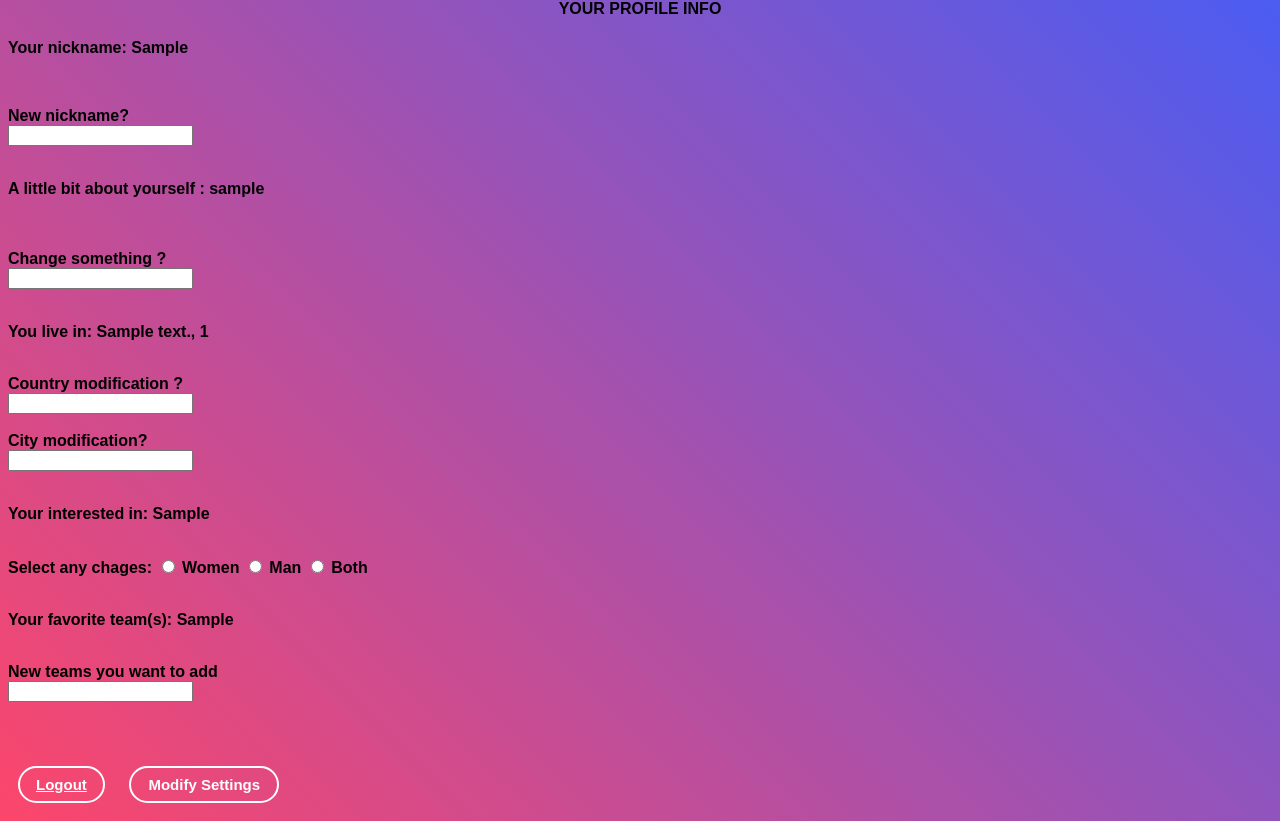
After one commit to adatechschool/projet_collectif_reseau_social_php-projet_rasmus, a PHP site: page /edit_account.php in a window 1280 px wide. The commit adds this page. Shown: the part 142-963 px from the top of the page. Run offline with PHP 8.4, Linux system fonts and the light colour scheme; the visitor is signed in with stand-in values (Sample User, id 1); tables that the repository leaves empty or names only in its code hold one stand-in row (values such as "Sample post").

Commit message:
uplaod succes settings and update settings php doc

```diff
--- /dev/null
+++ b/edit-account.css
@@ -0,0 +1,43 @@
+@import url("https://fonts.googleapis.com/css?family=Abril+Fatface|Open+Sans:400,700&display=swap");
+
+/* font-family: 'Abril Fatface', cursive;
+font-family: 'Open Sans', sans-serif; */
+body {
+  background: linear-gradient(45deg, #FC466B, #3F5EFB);
+  font-family: arial, sans-serif;
+}
+
+.btn {
+  background: none;
+  border: 2px solid white;
+  font-size: 15px ;
+  border-radius: 150px;
+  align-self: center;
+  width: 150px;
+  padding: 8px 16px;
+  margin: 10px;
+  color: white;
+  font-weight: bold;
+  cursor: pointer;
+  transition: all 0.1s ease-in-out 0.1s;
+}
+.btn:hover {
+  background: white;
+  color: rgb(249, 63, 190);
+}
+.header{
+  margin-left: 30px;
+  display: flex;
+  flex-direction: row-reverse;
+  justify-content: flex-end;
+  align-items: center;
+}
+h1 {
+  margin-left: 30px;
+}
+blockquote {
+  background: #eee;
+  border-radius: 5px;
+  margin: 16px 0;
+  margin-top: -30px;
+}
--- /dev/null
+++ b/edit_account.php
@@ -0,0 +1,150 @@
+<?php
+    //include("includes/header.php");
+    session_start();
+    include 'connect.php';
+    $id_registration = $_SESSION['id'];
+
+
+    // Connecting to user table
+    $sql_user = "SELECT * FROM social_network.user WHERE id_registration = '$id_registration'";
+    $result_user = mysqli_query($conn, $sql_user);
+    $row = mysqli_fetch_row($result_user);
+
+    $nickname = $row[1];
+    $gender = $row[2];
+    $description = $row[4];
+    $orientation = $row[5];
+    $country = $row[6];
+    $city = $row[7];
+    $teams = $row[8];
+    $img = "./image/" . $row[9];
+
+    //to upload modifications;
+    if (isset($_POST['settings'])) {
+
+        $nickname = $_POST['nickname'];
+        @$orientation = $_POST['orientation'];
+        $description = $_POST['description'];
+        $country = $_POST['country'];
+        $city = $_POST['city'];
+        $teams = $_POST['teams'];
+        $filename = $_FILES["uploadfile"]["name"];
+        $tempname = $_FILES["uploadfile"]["tmp_name"];
+        $folder = "./image/" . $filename;
+
+        // Connect to Database
+         $db = mysqli_connect("localhost", "root", "root", "social_network");
+
+        // submitted data modifications
+        $sql_mofication = "UPDATE social_network.user SET teams = '$teams') WHERE id = '$id_registration'";
+        //UPDATE social_network.user SET teams = '$teams' WHERE id_registration = '46'
+
+        // Execute query
+        mysqli_query($db, $sql_mofication);
+
+    } else{
+       // echo "Unable to change your settings. Please try later";
+    }
+
+
+
+?>
+
+<!DOCTYPE html>
+<html lang="en">
+<head>
+    <meta charset="UTF-8">
+    <meta http-equiv="X-UA-Compatible" content="IE=edge">
+    <meta name="viewport" content="width=device-width, initial-scale=1.0">
+    <link href="edit-account.css" rel="stylesheet">
+
+    <title>EDIT ACCOUNT INFORMATION</title>
+</head>
+    <div class="header">
+        <h1 >Welcome <?php echo $nickname ?></h1>
+        <img src="./image/<?php echo $row[9]; ?>" style="height:(150)px;width:150px">
+    </div>
+
+    <center><h4><strong>YOUR PROFILE INFO</strong></strong></h4></center>
+
+    <div class="profile_info">
+
+
+
+        <?php
+            echo "
+            <p><strong>Your nickname: $nickname</strong><p><strong>";
+        ?>
+        <br>
+        <div class="nickname">
+            <label for="nickname" class="text-center">New nickname?</label>
+            <br>
+            <input type="text" name="nickname"><br>
+        </div>
+        <br>
+        <?php
+            echo "
+            <p><strong> A little bit about yourself : $description</i></strong></p><br>";
+        ?>
+        <br>
+        <div class="description">
+            <label for="description" class="text-center">Change something ?</label>
+            <br>
+            <input type="text" name="description"><br>
+        </div>
+
+        <br>
+
+        <?php
+            echo "
+            <p><strong>You live in: </strong> $country, $city</p><br>"
+        ?>
+         <div class="location">
+            <label for="country" class="text-center">Country modification ?</label>
+            <br>
+            <input type="text" name="country"><br>
+            <br>
+            <label for="city" class="text-center">City modification?</label>
+            <br>
+            <input type="text" name="city"><br>
+        </div>
+        <br>
+
+        <?php
+            echo "
+            <p><strong>Your interested in: </strong> $orientation</p><br>";
+        ?>
+
+        <div class="orientation">
+             Select any chages:
+            <input type="radio" id="orientation" name="orientation" value="female">
+            <label for="female">Women</label>
+            <input type="radio" id="orientation" name="orientation" value="male">
+            <label for="male">Man</label>
+            <input type="radio" id="orientation" name="orientation" value="non">
+            <label for="non">Both</label>
+            <br>
+        </div>
+
+
+        <br>
+        <?php
+            echo "
+            <p><strong>Your favorite team(s): </strong> $teams</p><br>";
+        ?>
+        <div class="teams">
+            <label for="teams" class="text-center">New teams you want to add</label>
+            <br>
+            <input type="text" name="teams"><br>
+            <br>
+        </div>
+        <br>
+        <br>
+        <div class="buttons">
+            <a href="logout.php" class="btn btn-primary">Logout</a>
+            <button class="btn btn-primary" type="submit" name="settings">Modify Settings</button>
+        </div>
+    </div>
+
+</body>
+</html>
--- a/home.php
+++ b/home.php
@@ -17,8 +17,9 @@ if(!isset($_SESSION['user_name'])){
 <h1 class="text-center">Welcome <?php echo $_SESSION['user_name'] ?></h1>
     <div class="container">
         <a href="logout.php" class="btn btn-primary">Logout</a>
-        <!-- a mettre lien vers le profile utilisateur et non les settings
-            <a href="settings.php" class="btn btn-primary">Settings</a> -->
+        <!-- a mettre lien vers le profile utilisateur et non les settings-->
+        <a href="settings.php" class="btn btn-primary">Settings</a>
+        <a href="edit_account.php" class="btn btn-primary">Edit Account</a>
     </div>
 </body>
 </html>
```
Also changed, not shown: settings.php (+10 -6 lines), signup.php (+19 -8 lines), image/12530291.jpg (added), image/Capture d’écran 2022-10-10 à 23.32.28.png (added), 1 other file.
